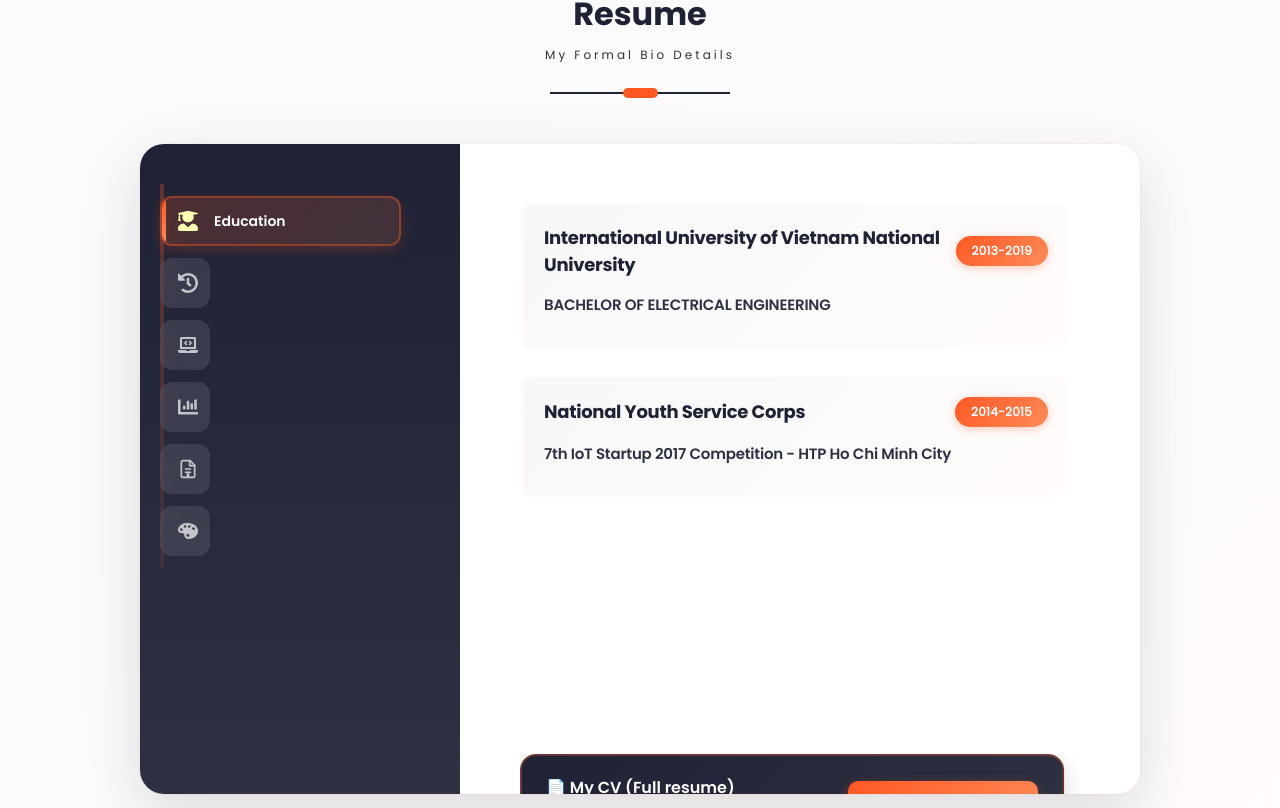
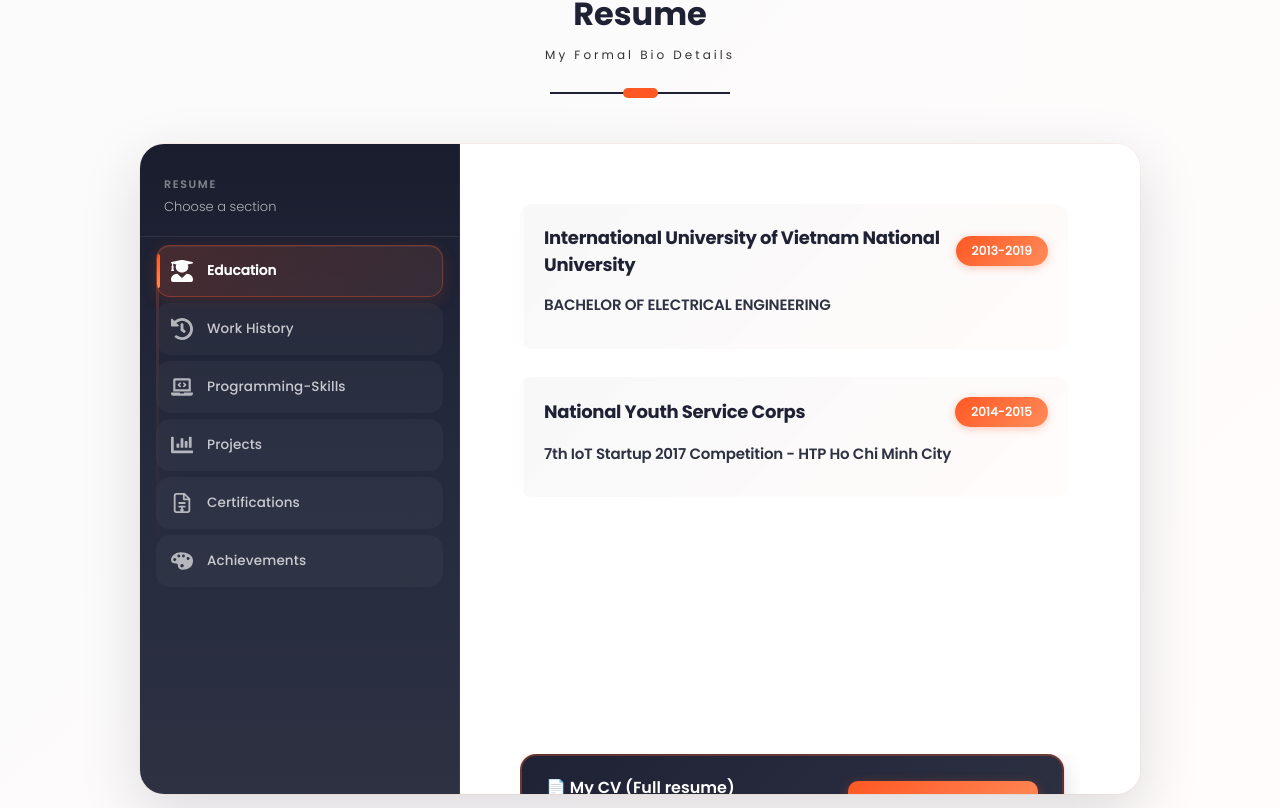
Before and after one commit to nghiemph95/Pro_6, a React (Create React App) app in the folder client/: page / in a window 1280 px wide. Shown: the part 2292-3100 px from the top of the page. Built offline with nearby package versions, Linux system fonts and the light colour scheme; a web font is replaced by a local one.

Commit message:
update cv 13/02/2026

```diff
--- a/client/src/PortfolioContainer/Resume/Resume.css
+++ b/client/src/PortfolioContainer/Resume/Resume.css
@@ -27,14 +27,37 @@
 }
 
 .resume-bullets {
-  background: linear-gradient(180deg, #1f2235 0%, #2d3142 100%);
+  background: linear-gradient(180deg, #1a1d2e 0%, #252a3d 50%, #2d3142 100%);
   min-height: 650px;
   height: auto;
   width: 320px;
   position: sticky;
   top: 120px;
-  padding: 40px 20px;
-  box-shadow: 4px 0 20px rgba(0, 0, 0, 0.1);
+  padding: 32px 0;
+  box-shadow: 4px 0 24px rgba(0, 0, 0, 0.15);
+  border-right: 1px solid rgba(255, 255, 255, 0.06);
+}
+
+.resume-bullets .resume-tabs-header {
+  padding: 0 24px 20px;
+  margin-bottom: 8px;
+  border-bottom: 1px solid rgba(255, 255, 255, 0.08);
+}
+
+.resume-bullets .resume-tabs-title {
+  font-family: "Poppins SemiBold";
+  font-size: 11px;
+  text-transform: uppercase;
+  letter-spacing: 0.15em;
+  color: rgba(255, 255, 255, 0.45);
+  margin: 0;
+}
+
+.resume-bullets .resume-tabs-subtitle {
+  font-family: "Poppins Light";
+  font-size: 13px;
+  color: rgba(255, 255, 255, 0.65);
+  margin: 4px 0 0 0;
 }
 
 .resume-bullet-details {
@@ -220,6 +243,24 @@
   font-weight: 600;
 }
 
+.achievement-period {
+  margin-bottom: 20px;
+}
+
+.achievement-period:last-child {
+  margin-bottom: 0;
+}
+
+.achievement-period-heading {
+  font-size: 13px;
+  font-family: "Poppins SemiBold";
+  color: #ff5823;
+  letter-spacing: 0.5px;
+  margin-bottom: 8px;
+  padding-bottom: 4px;
+  border-bottom: 1px solid rgba(255, 88, 35, 0.2);
+}
+
 .interests-description {
   margin: 12px 0;
   text-align: justify;
@@ -368,6 +409,67 @@
   font-size: 12px;
 }
 
+/* HackerRank certifications subsection */
+.certifications-intro-hackerrank {
+  margin-top: 32px;
+  margin-bottom: 20px;
+  padding-top: 28px;
+  border-top: 1px solid rgba(31, 34, 53, 0.1);
+}
+
+.certifications-grid-hackerrank {
+  grid-template-columns: repeat(auto-fill, minmax(200px, 1fr));
+}
+
+.certification-card-hackerrank {
+  border-color: rgba(0, 234, 100, 0.25);
+}
+
+.certification-card-hackerrank::before {
+  background: linear-gradient(90deg, #00c853 0%, #00ea64 100%);
+}
+
+.certification-card-hackerrank:hover {
+  border-color: rgba(0, 234, 100, 0.5);
+  box-shadow: 0 12px 32px rgba(0, 200, 83, 0.15);
+}
+
+.certification-hackerrank-badge {
+  display: inline-flex;
+  align-items: center;
+  gap: 8px;
+  padding: 8px 14px;
+  background: linear-gradient(135deg, #00c853 0%, #00ea64 100%);
+  border-radius: 10px;
+  color: #fff;
+  font-family: "Poppins Bold";
+  font-size: 13px;
+  letter-spacing: 0.3px;
+}
+
+.cert-hackerrank-icon {
+  font-size: 16px;
+  font-weight: bold;
+}
+
+.certification-verified-tag {
+  display: inline-flex;
+  align-items: center;
+  gap: 6px;
+  font-size: 12px;
+  color: #00a843;
+  font-family: "Poppins SemiBold";
+  margin-top: 2px;
+}
+
+.certification-verified-tag i {
+  font-size: 14px;
+}
+
+.certification-card-hackerrank .certification-verify {
+  color: #ff5823;
+}
+
 .resume-details-carousal {
   transition: transform 0.6s cubic-bezier(0.4, 0, 0.2, 1);
   display: flex;
@@ -383,65 +485,71 @@
 
 .bullet-container {
   display: flex;
-  align-items: center;
+  align-items: stretch;
   height: 100%;
   width: 100%;
   position: relative;
 }
 
 .bullets {
-  width: 86%;
+  width: 100%;
   position: relative;
   z-index: 2;
+  padding: 0 16px;
+  display: flex;
+  flex-direction: column;
+  gap: 6px;
 }
 
 .bullet {
   display: flex;
   align-items: center;
   cursor: pointer;
-  background: rgba(255, 255, 255, 0.1);
-  backdrop-filter: blur(10px);
-  height: 50px;
-  margin: 12px 0;
-  padding: 0 16px;
-  border-radius: 12px;
-  width: 50px;
-  transition: all 0.4s cubic-bezier(0.4, 0, 0.2, 1);
-  border: 2px solid transparent;
+  background: rgba(255, 255, 255, 0.04);
+  backdrop-filter: blur(12px);
+  min-height: 52px;
+  margin: 0;
+  padding: 0 18px 0 14px;
+  border-radius: 14px;
+  width: 100%;
+  transition: all 0.35s cubic-bezier(0.4, 0, 0.2, 1);
+  border: 1px solid transparent;
   position: relative;
   overflow: hidden;
+  box-sizing: border-box;
 }
 
 .bullet::before {
   content: '';
   position: absolute;
   left: 0;
-  top: 0;
-  height: 100%;
-  width: 4px;
+  top: 50%;
+  transform: translateY(-50%) scaleY(0);
+  height: 60%;
+  width: 3px;
   background: linear-gradient(180deg, #ff5823 0%, #ff8c5a 100%);
-  transform: scaleY(0);
-  transition: transform 0.3s ease;
+  border-radius: 0 3px 3px 0;
+  transition: transform 0.3s cubic-bezier(0.4, 0, 0.2, 1);
 }
 
 .bullet:hover {
-  background: rgba(255, 255, 255, 0.15);
-  transform: translateX(4px);
+  background: rgba(255, 255, 255, 0.08);
+  transform: translateX(6px);
 }
 
 .bullet:hover::before {
-  transform: scaleY(1);
+  transform: translateY(-50%) scaleY(1);
 }
 
 .selected-bullet {
-  background: linear-gradient(135deg, rgba(255, 88, 35, 0.2) 0%, rgba(255, 140, 90, 0.15) 100%);
-  border-color: rgba(255, 88, 35, 0.4);
-  width: 100%;
-  box-shadow: 0 4px 12px rgba(255, 88, 35, 0.2);
+  background: linear-gradient(135deg, rgba(255, 88, 35, 0.18) 0%, rgba(255, 140, 90, 0.1) 100%);
+  border-color: rgba(255, 88, 35, 0.35);
+  box-shadow: 0 4px 16px rgba(255, 88, 35, 0.15), inset 0 1px 0 rgba(255, 255, 255, 0.06);
 }
 
 .selected-bullet::before {
-  transform: scaleY(1);
+  transform: translateY(-50%) scaleY(1);
+  height: 70%;
 }
 
 .selected-bullet .bullet-label {
@@ -449,36 +557,44 @@
   font-weight: 600;
 }
 
+.selected-bullet:hover {
+  background: linear-gradient(135deg, rgba(255, 88, 35, 0.22) 0%, rgba(255, 140, 90, 0.14) 100%);
+}
+
 .bullet-label {
-  font-size: 14px;
+  font-size: 13.5px;
   white-space: nowrap;
-  font-family: "Poppins SemiBold";
-  color: rgba(255, 255, 255, 0.8);
-  transition: color 0.3s ease;
+  font-family: "Poppins Medium";
+  color: rgba(255, 255, 255, 0.75);
+  transition: color 0.25s ease;
+  letter-spacing: 0.01em;
 }
 
 .bullet-logo {
-  height: 20px;
-  width: 20px;
-  margin: 0 16px 0 0;
+  height: 22px;
+  width: 22px;
+  min-width: 22px;
+  margin: 0 14px 0 0;
   filter: brightness(0) invert(1);
-  opacity: 0.7;
+  opacity: 0.65;
   transition: all 0.3s ease;
 }
 
 .selected-bullet .bullet-logo {
   opacity: 1;
-  filter: brightness(0) invert(1) sepia(1) saturate(5) hue-rotate(0deg);
+  filter: brightness(0) invert(1);
 }
 
 .bullet-icons {
-  width: 4px;
-  height: 100%;
+  width: 3px;
+  min-height: 120px;
+  height: calc(100% - 48px);
   z-index: 1;
-  background: linear-gradient(180deg, rgba(255, 88, 35, 0.3) 0%, rgba(255, 88, 35, 0.1) 100%);
+  background: linear-gradient(180deg, rgba(255, 88, 35, 0.25) 0%, rgba(255, 88, 35, 0.08) 50%, transparent 100%);
   position: absolute;
-  left: 0;
-  border-radius: 0 2px 2px 0;
+  left: 16px;
+  top: 24px;
+  border-radius: 3px;
 }
 
 .selected-bullet {
@@ -667,7 +783,7 @@
   }
 
   .bullets {
-    width: 90%;
+    width: 100%;
   }
 
   .resume-card {
@@ -692,8 +808,16 @@
     top: 0;
     width: 100%;
     min-height: auto;
-    padding: 30px 20px;
+    padding: 24px 0 20px;
     border-radius: 20px 20px 0 0;
+  }
+
+  .resume-bullets .resume-tabs-header {
+    padding: 0 20px 16px;
+  }
+
+  .bullets {
+    padding: 0 12px;
   }
 
   .selected-bullet {
@@ -746,12 +870,30 @@
   }
 
   .resume-bullets {
-    padding: 20px 16px;
+    padding: 20px 0 16px;
+  }
+
+  .resume-bullets .resume-tabs-header {
+    padding: 0 16px 12px;
+  }
+
+  .resume-bullets .resume-tabs-title {
+    font-size: 10px;
+  }
+
+  .resume-bullets .resume-tabs-subtitle {
+    font-size: 12px;
+  }
+
+  .bullets {
+    padding: 0 12px;
+    gap: 4px;
   }
 
   .bullet {
-    height: 45px;
-    margin: 10px 0;
+    min-height: 46px;
+    padding: 0 14px 0 12px;
+    border-radius: 12px;
   }
 
   .resume-heading {
@@ -790,8 +932,14 @@
     left: 4px;
   }
 
-  .certifications-grid {
+  .certifications-grid,
+  .certifications-grid-hackerrank {
     grid-template-columns: 1fr;
+  }
+
+  .certifications-intro-hackerrank {
+    margin-top: 24px;
+    padding-top: 20px;
   }
 
   .certification-card {
--- a/client/src/PortfolioContainer/Resume/Resume.js
+++ b/client/src/PortfolioContainer/Resume/Resume.js
@@ -68,6 +68,15 @@
       verifyLabel: "Verify on Credly",
     },
   ];
+
+  const hackerRankCertifications = [
+    { name: "JavaScript (Basic)", verified: true },
+    { name: "JavaScript (Intermediate)", verified: true },
+    { name: "Node (Basic)", verified: true },
+    { name: "Problem Solving (Basic)", verified: true },
+    { name: "Problem Solving (Intermediate)", verified: true },
+  ];
+  const hackerRankProfileUrl = "https://www.hackerrank.com/profile/nghiemph95";
 
   //here we have
   const programmingSkillsDetails = [
@@ -363,34 +372,81 @@
           </a>
         ))}
       </div>
+
+      <div className="certifications-intro certifications-intro-hackerrank">
+        <h3 className="certifications-title">HackerRank Certifications</h3>
+        <p className="certifications-subtitle">Skill certificates — view profile on HackerRank</p>
+      </div>
+      <div className="certifications-grid certifications-grid-hackerrank">
+        {hackerRankCertifications.map((cert, index) => (
+          <a
+            key={index}
+            href={hackerRankProfileUrl}
+            target="_blank"
+            rel="noopener noreferrer"
+            className="certification-card certification-card-hackerrank"
+          >
+            <div className="certification-card-inner">
+              <div className="certification-hackerrank-badge">
+                <span className="cert-hackerrank-icon">⌗</span>
+                <span className="cert-hackerrank-text">HackerRank</span>
+              </div>
+              <h4 className="certification-name">{cert.name}</h4>
+              {cert.verified && (
+                <span className="certification-verified-tag">
+                  <i className="fa fa-check-circle" aria-hidden="true"></i> Verified
+                </span>
+              )}
+              <span className="certification-verify">
+                View on HackerRank
+                <i className="fa fa-external-link" aria-hidden="true"></i>
+              </span>
+            </div>
+          </a>
+        ))}
+      </div>
     </div>,
 
-    /* Achievements */
+    /* Achievements – theo từng thời kỳ, ngắn gọn */
     <div className="resume-screen-container" key="interests">
       <ResumeHeading
-        heading={"Learning Courses"}
-        subHeading={"PRACTICE BY MYSELF"}
-        fromDate={"2021"}
-        toDate={"now"}
+        heading={"Achievements & Learning"}
+        subHeading={"BY TIME PERIOD"}
+        fromDate={""}
+        toDate={""}
       />
-      <div className="interests-description">
-        <span className="interests-description-text">
-          1. The Ultimate ReactJS Responsive Website - Udemy Course (2021)
-        </span>
+      <div className="achievement-period">
+        <div className="achievement-period-heading">2024 – Now</div>
+        <div className="interests-description">
+          <span className="interests-description-text">AWS Certified Solutions Architect – Associate & Developer – Associate.</span>
+        </div>
+        <div className="interests-description">
+          <span className="interests-description-text">Senior Fullstack / Tech Lead: scalable web apps, cloud & team delivery.</span>
+        </div>
       </div>
-      <div className="interests-description">
-        <span className="interests-description-text">
-          2. 50 Projects In 50 Days - HTML, CSS and JavaScript - Udemy Course
-          (2022)
-        </span>
+      <div className="achievement-period">
+        <div className="achievement-period-heading">2022 – 2023</div>
+        <div className="interests-description">
+          <span className="interests-description-text">50 Projects In 50 Days (HTML, CSS, JS) – Udemy.</span>
+        </div>
+        <div className="interests-description">
+          <span className="interests-description-text">The Complete Front-End Web Development Course – Udemy.</span>
+        </div>
       </div>
-      <div className="interests-description">
-        <span className="interests-description-text">
-          3. The Complete Front-End Web Development Course - Udemy Course (2022)
-        </span>
+      <div className="achievement-period">
+        <div className="achievement-period-heading">2021</div>
+        <div className="interests-description">
+          <span className="interests-description-text">The Ultimate ReactJS Responsive Website – Udemy.</span>
+        </div>
+        <div className="interests-description">
+          <span className="interests-description-text">JavaScript & modern front-end practice.</span>
+        </div>
       </div>
-      <div className="interests-description">
-        <span className="interests-description-text">4. JavaScript (2021)</span>
+      <div className="achievement-period">
+        <div className="achievement-period-heading">2017 – 2015</div>
+        <div className="interests-description">
+          <span className="interests-description-text">7th IoT Startup Competition – HTP Ho Chi Minh City (National Youth Service Corps).</span>
+        </div>
       </div>
     </div>,
   ];
@@ -496,6 +552,10 @@
         <ScreenHeading title={"Resume"} subHeading={"My Formal Bio Details"} />
         <div className="resume-card">
           <div className="resume-bullets">
+            <div className="resume-tabs-header">
+              <p className="resume-tabs-title">Resume</p>
+              <p className="resume-tabs-subtitle">Choose a section</p>
+            </div>
             <div className="bullet-container">
               <div className="bullet-icons"></div>
               <div className="bullets">{getBullets()}</div>
```
